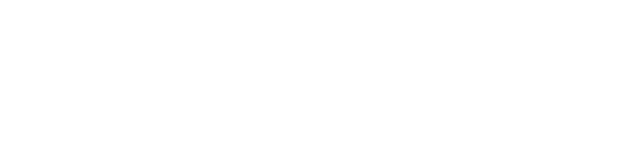
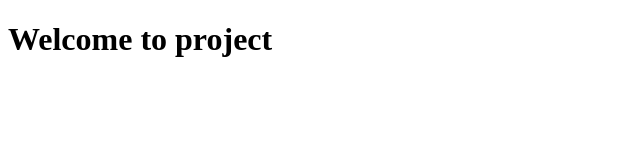
Before and after one commit to akmal-kilichbekov/delivery, a plain HTML site: page index.html in a window 1280 px wide. Shown: the whole page, without its empty margins (0-640 px from the left). Drawn offline with Linux system fonts and the light colour scheme.

Commit message:
Bekzod : package add

```diff
--- a/index.html
+++ b/index.html
@@ -4,6 +4,6 @@
         <title>Delivery Project</title>
     </head>
     <body>
-
+       <h1>Welcome to project</h1>
     </body>
 </html>
```
Also changed, not shown: view/package.json (added, +11 -0 lines).
